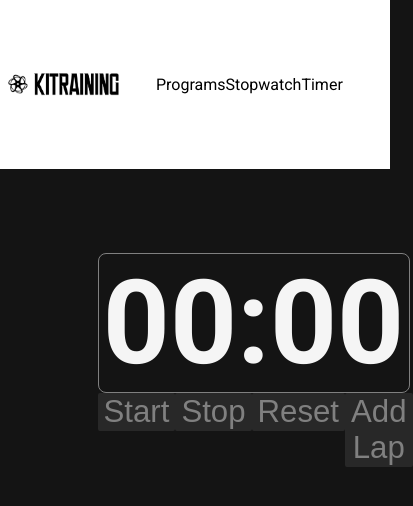
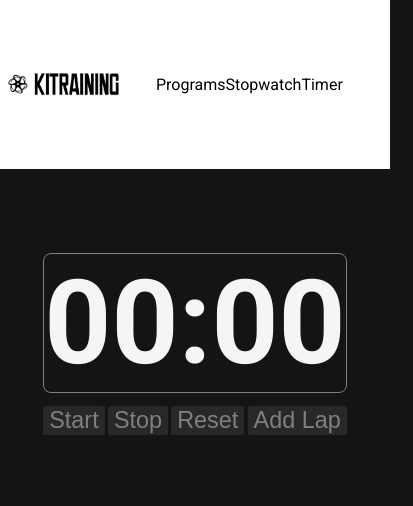
Before and after one commit to KIMOUGINOT/training-page, a React (Create React App) app: page / in a window 390 px wide. Both pictures are taken after a click on the element "Stopwatch". Shown: the top 506 px of the page, 413 px wide, since content can reach past the window. Built offline with nearby package versions, Linux system fonts and the light colour scheme; the HTML template or start-up script is replaced by a standard one.

Commit message:
responsive

```diff
--- a/src/App.css
+++ b/src/App.css
@@ -56,8 +56,8 @@ body {
   justify-content: space-around;
   gap: 8vh;
   padding-top: 10vh;
-  padding-inline-start: 2vw;
-  padding-inline-end: 2vw;
+  /* padding-inline-start: 2vw; */
+  /* padding-inline-end: 2vw; */
   flex-wrap:wrap;
   }
 
@@ -127,15 +127,14 @@ body {
 }
 
 .stopwatch-container{
+  display: block;
   align-items:flex-start;
-  width: 70vw;
   justify-content: space-around;
 }
 
-.interface-container{
+/* .interface-container{
   flex-direction: column;
-  padding-left: 10vw;
-}
+} */
 
 .timer {
   background-color:rgb(20,20,20);
@@ -144,7 +143,19 @@ body {
   border-radius: 8px;
   font-size: 30vw;
 }
-
+.stopwatch-button-container {
+  display: flex;
+  justify-content: space-between;
+  align-items: flex-start;
+  margin-top: 1.5vh;
+}
+.stopwatch-button {
+  cursor: pointer;
+  background-color:rgb(40,40,40);
+  border-radius: 0.5vw;
+  color: gray;
+  font-size: 6vw;
+}
 .timer-button-container {
   display: flex;
   justify-content: space-between;
@@ -161,11 +172,12 @@ body {
 }
 
 .lap-container{
-  flex-direction: column;
+  margin-top: 5vh;
 }
 .lap {
   color: gray;
-  font-size: 1.5vw;
+  font-size: 5vw;
+  margin-top: 0.5vh;
 }
 
 .time-container{
@@ -196,11 +208,28 @@ body {
   .routine{
     width: 30%;
   }
+}
+
+@media (min-width : 1400px) {
   .stopwatch-container{
     display: flex;
   }
+  .timer{
+    font-size: 20vw;
+  }
+  .stopwatch-button{
+    font-size: 4vw;
+  }
 }
 
+@media (min-width : 1850px) {
+  .timer{
+    font-size: 20vw;
+  }
+  .stopwatch-button{
+    font-size: 4vw;
+  }
+}
 @media (max-width: 768px) {
   .main{
     flex-direction: column;
--- a/src/pages/Stopwatch.js
+++ b/src/pages/Stopwatch.js
@@ -51,11 +51,11 @@ const Stopwatch = () => {
         <div className='stopwatch-container'>
             <div className='interface-container'>
                 <h1 className="timer">{formatTime(seconds)}</h1>
-                <div className='timer-button-container'>
-                    <button className='timer-button' onClick={handleStart}>Start</button>
-                    <button className='timer-button' onClick={handleStop}>Stop</button>
-                    <button className='timer-button' onClick={handleReset}>Reset</button>
-                    <button className='timer-button' onClick={handleAddLap}>Add Lap</button>
+                <div className='stopwatch-button-container'>
+                    <button className='stopwatch-button' onClick={handleStart}>Start</button>
+                    <button className='stopwatch-button' onClick={handleStop}>Stop</button>
+                    <button className='stopwatch-button' onClick={handleReset}>Reset</button>
+                    <button className='stopwatch-button' onClick={handleAddLap}>Add Lap</button>
                 </div>
             </div>
             <div className='lap-container'>
```
